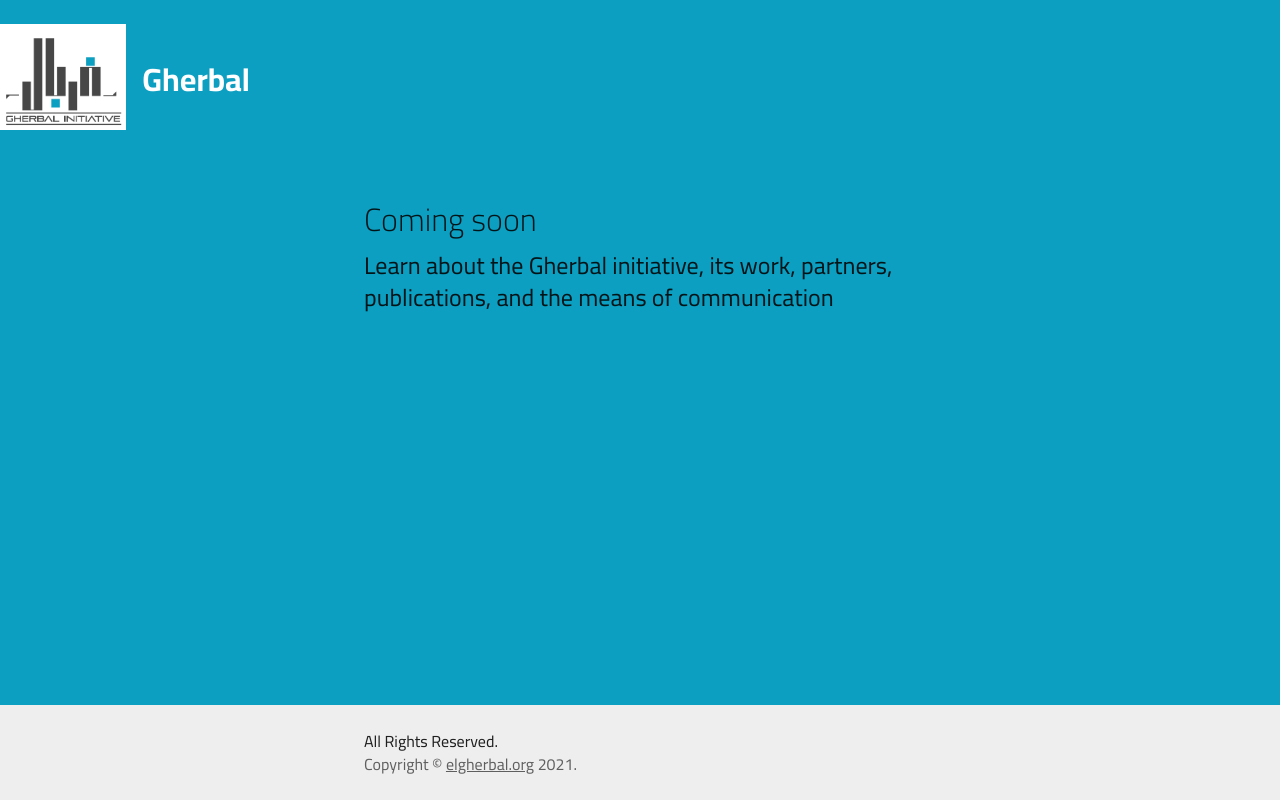
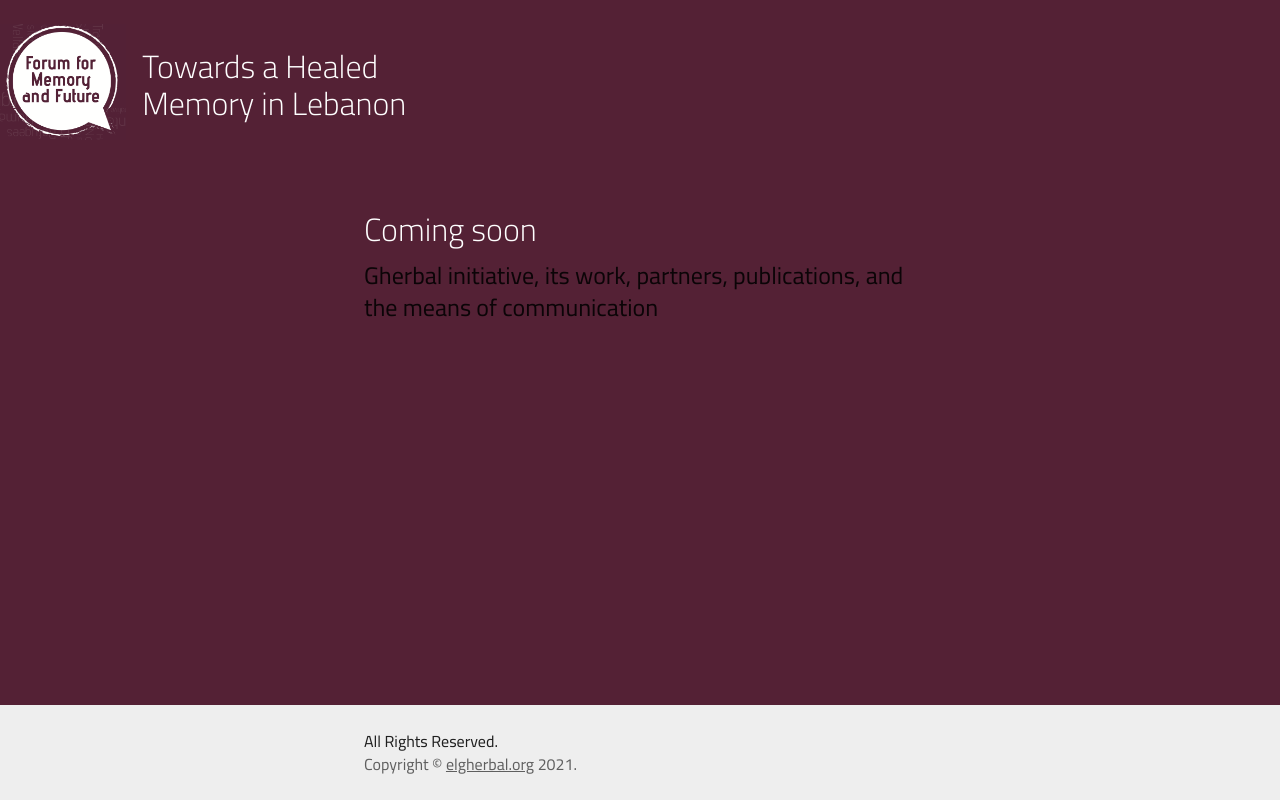
Before and after one commit to MahmoudJarjour/LandingPage, a React (Create React App) app: page / in a window 1280 px wide. Built offline with nearby package versions, Linux system fonts and the light colour scheme.

Commit message:
coming soon

```diff
--- a/src/Components/Content.js
+++ b/src/Components/Content.js
@@ -34,7 +34,12 @@ export default function StickyFooter() {
       <Header />
       <CssBaseline />
       <Container component="main" sx={{ mt: 8, mb: 2 }} maxWidth="sm">
-        <Typography variant="h2" component="h1" gutterBottom>
+        <Typography
+          variant="h2"
+          component="h1"
+          sx={{ color: "white" }}
+          gutterBottom
+        >
           {t("Coming soon")}
         </Typography>
         <Typography variant="h5" component="h2" gutterBottom>
--- a/src/Components/Header.js
+++ b/src/Components/Header.js
@@ -1,8 +1,8 @@
 import React from "react";
 import { Grid, Typography } from "@mui/material";
-
+import i18next from "i18next";
 import { useTranslation } from "react-i18next";
-
+const getLanguage = () => i18next.language || window.localStorage.i18nextLng;
 const Header = () => {
   const { t } = useTranslation();
 
@@ -11,11 +11,14 @@ const Header = () => {
       <Grid item xs={12} md={4}>
         <Grid container spacing={2} alignItems="center">
           <Grid item xs={4}>
-            <img src="Gherbal.png" style={{ width: "100%" }} />
+            <img
+              src={getLanguage() === "ar" ? "1.png" : "2.png"}
+              style={{ width: "100%" }}
+            />
           </Grid>
-          <Grid item xs={6}>
+          <Grid item xs={8}>
             <Typography variant="h1" component="h1" sx={{ color: "white" }}>
-              <b>{t("Gherbal")}</b>
+              {t("Towards a Healed Memory in Lebanon")}
             </Typography>
           </Grid>
         </Grid>
--- a/src/Locales/ar/translation.json
+++ b/src/Locales/ar/translation.json
@@ -1,6 +1,6 @@
 {
   "Coming soon":"قريبا ... ",
-  "Gherbal":"مبادرة غربال",
+  "Towards a Healed Memory in Lebanon":"في سبيل ذاكرة لبنانية ُمواطنَّية ُمَتعاِفَية",
   "All Rights Reserved.":"كافة الحقوق محفوظة",
   "Copyright © ":"حقوق النشر",
   "learn about gherbal":" مبادرة غربال وأعمالها وشركائها واصداراتها وسبل التواصل"
--- a/src/Locales/en/translation.json
+++ b/src/Locales/en/translation.json
@@ -3,5 +3,5 @@
   "Gherbal":"Gherbal",
   "All Rights Reserved.":"All Rights Reserved.",
   "Copyright © ":"Copyright © ",
-  "learn about gherbal" :"Learn about the Gherbal initiative, its work, partners, publications, and the means of communication"
+  "learn about gherbal" :"Gherbal initiative, its work, partners, publications, and the means of communication"
 }
--- a/src/Routes/Router.js
+++ b/src/Routes/Router.js
@@ -24,7 +24,7 @@ const theme = createTheme({
       main: "#0c9fc1",
     },
     background: {
-      default: "#0c9fc1",
+      default: "#542135",
     },
   },
   typography: {
```
Also changed, not shown: public/1.png (added), public/2.png (added).
